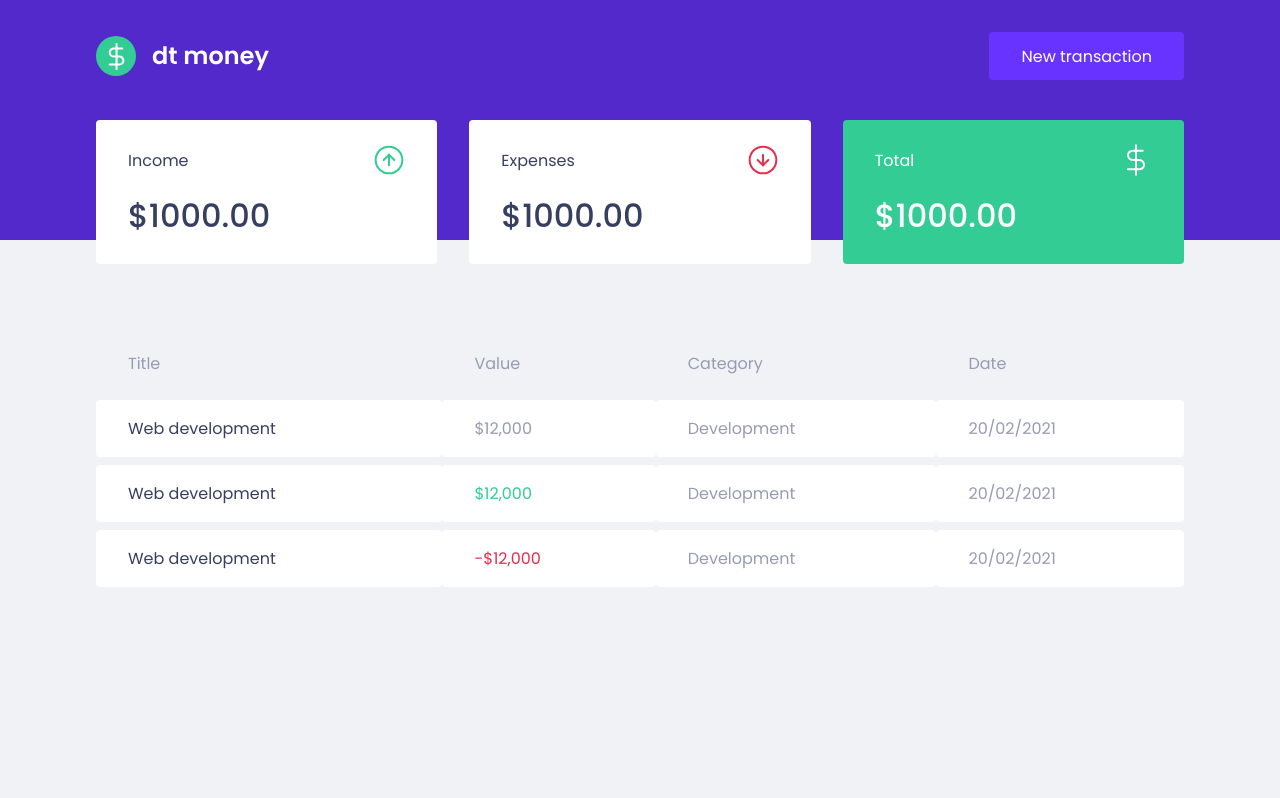
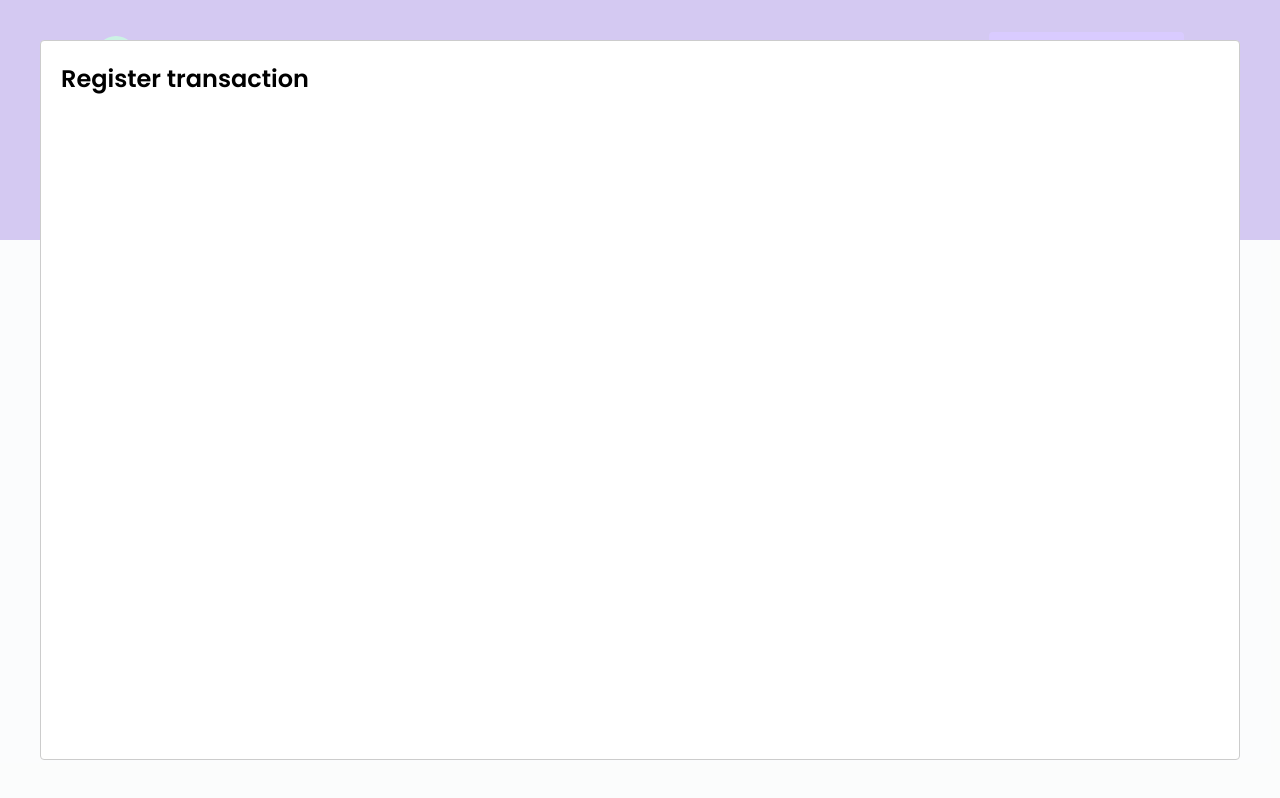
Before and after one commit to renandf/rocketseat-ignite-dtmoney, a React (Create React App) app: page / in a window 1280 px wide. Both pictures are taken after a click on the button "New transaction". Built offline with nearby package versions, Linux system fonts and the light colour scheme; no server answers; what miragejs would draw is missing.

Commit message:
feat: Add Modal component for new transaction
Add Modal with just the structure but no style or content yet.

```diff
--- a/package.json
+++ b/package.json
@@ -7,6 +7,7 @@
     "miragejs": "^0.1.41",
     "react": "^17.0.2",
     "react-dom": "^17.0.2",
+    "react-modal": "^3.14.2",
     "react-scripts": "4.0.3",
     "styled-components": "^5.3.0",
     "web-vitals": "^1.0.1"
@@ -19,6 +20,7 @@
     "@types/node": "^12.0.0",
     "@types/react": "^17.0.0",
     "@types/react-dom": "^17.0.0",
+    "@types/react-modal": "^3.12.0",
     "@types/styled-components": "^5.1.9",
     "typescript": "^4.1.2"
   },
--- a/src/App.tsx
+++ b/src/App.tsx
@@ -1,13 +1,35 @@
+import { useState } from 'react';
+
+import Modal from 'react-modal';
+
 import { Header } from './components/Header';
 import { Dashboard } from './components/Dashboard';
+import { NewTransactionModal } from './components/NewTransactionModal';
+
 import { GlobalStyle } from './styles/global';
 
+Modal.setAppElement('#root');
+
 export function App() {
+  const [isNewTransactionModalOpen, setIsNewTransactionModalOpen] = useState(false);
+
+  function handleOpenNewTransactionModal() {
+    setIsNewTransactionModalOpen(true);
+  }
+
+  function handleCloseNewTransactionModal() {
+    setIsNewTransactionModalOpen(false);
+  }
+
   return (
     <>
       <GlobalStyle />
-      <Header />
+      <Header onOpenNewTransactionModal={handleOpenNewTransactionModal} />
       <Dashboard />
+      <NewTransactionModal
+        isOpen={isNewTransactionModalOpen}
+        onRequestClose={handleCloseNewTransactionModal}
+      />
     </>
   );
 }
--- a/src/components/Header/index.tsx
+++ b/src/components/Header/index.tsx
@@ -2,12 +2,16 @@
 
 import { Container, Content } from './styles';
 
-export function Header() {
+interface HeaderProps {
+  onOpenNewTransactionModal: () => void;
+}
+
+export function Header({ onOpenNewTransactionModal }: HeaderProps) {
   return (
     <Container>
       <Content>
         <img src={logoImg} alt="dt money" />
-        <button type="button">
+        <button type="button" onClick={onOpenNewTransactionModal}>
           New transaction
         </button>
       </Content>
--- /dev/null
+++ b/src/components/NewTransactionModal/index.tsx
@@ -0,0 +1,17 @@
+import Modal from 'react-modal';
+
+interface NewTransactionModalProps {
+  isOpen: boolean;
+  onRequestClose: () => void;
+}
+
+export function NewTransactionModal({ isOpen, onRequestClose }: NewTransactionModalProps) {
+  return (
+    <Modal
+      isOpen={isOpen}
+      onRequestClose={onRequestClose}
+    >
+      <h2>Register transaction</h2>
+    </Modal>
+  );
+}
--- /dev/null
+++ b/src/components/NewTransactionModal/styles.ts
@@ -0,0 +1,3 @@
+import styled from 'styled-components';
+
+export const Container = styled.div``;
```
Also changed, not shown: 1 other file (tests, documents, lock files or other folders).
